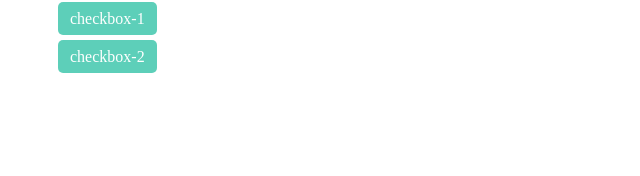
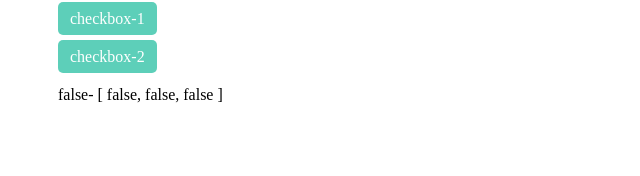
Before and after one commit to jasper99/vue2-, a Vue app: page / in a window 1280 px wide. Shown: the part 116-292 px from the top of the page, without its empty margins (0-640 px from the left). Built offline with nearby package versions, Linux system fonts and the light colour scheme.

Commit message:
development commit test

```diff
--- a/src/App.vue
+++ b/src/App.vue
@@ -9,7 +9,7 @@
         <input type="checkbox" :id="`checkbox-${key}`" v-model="checkboxList[key]" >
         <label :for="`checkbox-${key}`">checkbox-{{key}}</label>
      </div>
-     <!-- <div>{{checkboxSelectAll}}- {{checkboxList}}</div> -->
+     <div>{{checkboxSelectAll}}- {{checkboxList}}</div>
   </div>
 </template>
 
```
